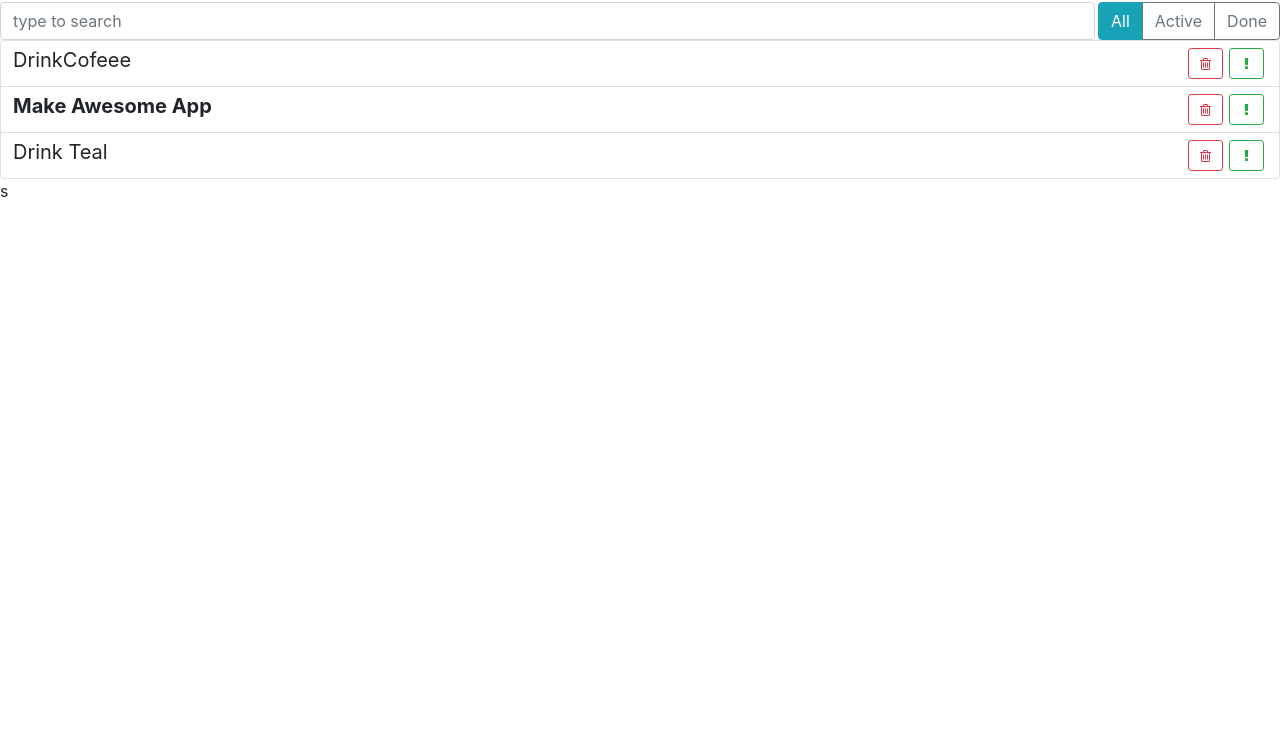
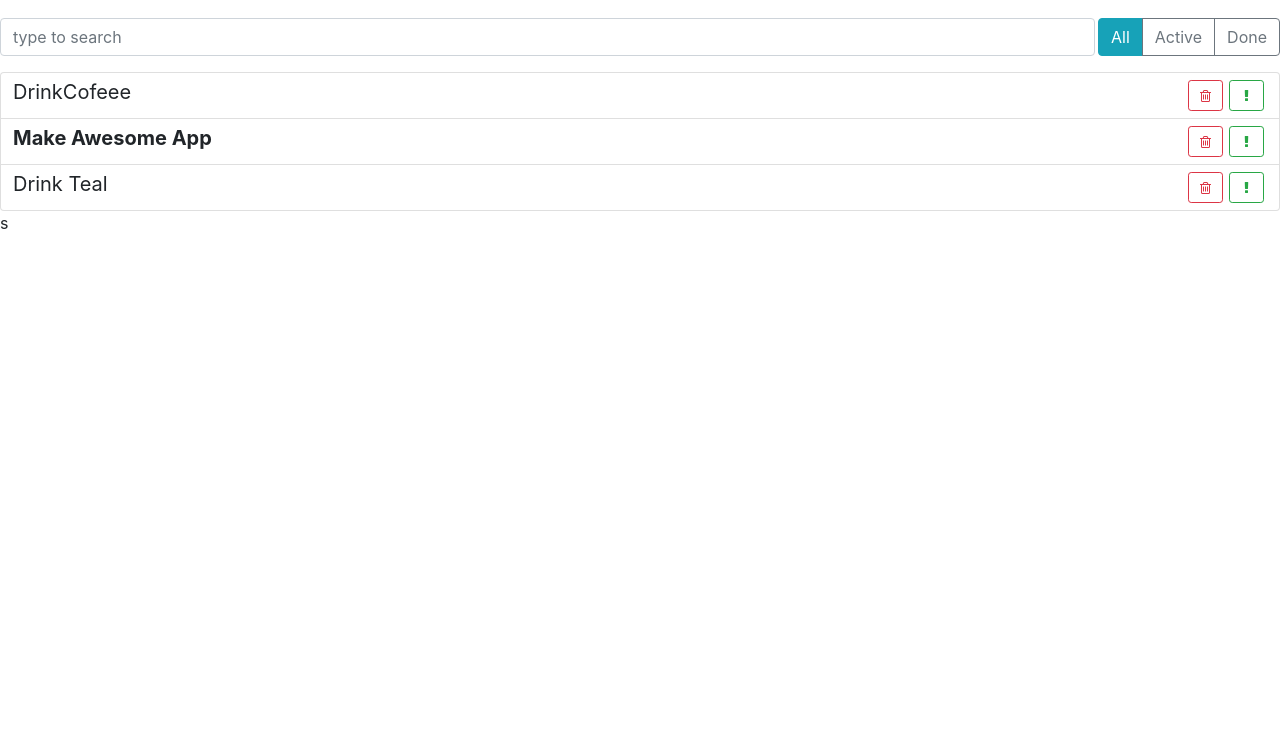
Before and after one commit to ricomen/react-todo, a React app: page / in a window 1280 px wide. Shown: the part 54-800 px from the top of the page. Built offline with nearby package versions, Linux system fonts and the light colour scheme.

Commit message:
Верстка

```diff
--- a/src/components/app/app.css
+++ b/src/components/app/app.css
@@ -1,4 +1,4 @@
 .todo-app {
-    margin: 2rem auto 0 auto;
-    max-width: 500px;
+  margin: 2rem auto 0 auto;
+  max-width: 500px;
 }
--- a/src/components/search-panel/search-panel.css
+++ b/src/components/search-panel/search-panel.css
@@ -1,4 +1,8 @@
-.search-input {
+.search-panel {
+  margin: 1rem 0;
+}
+
+.search-panel .search-input {
   width: auto;
   flex-grow: 1;
   margin-right: 3px;
```
Also changed, not shown: src/components/app-header/app-header.css (line endings or trailing spaces).
